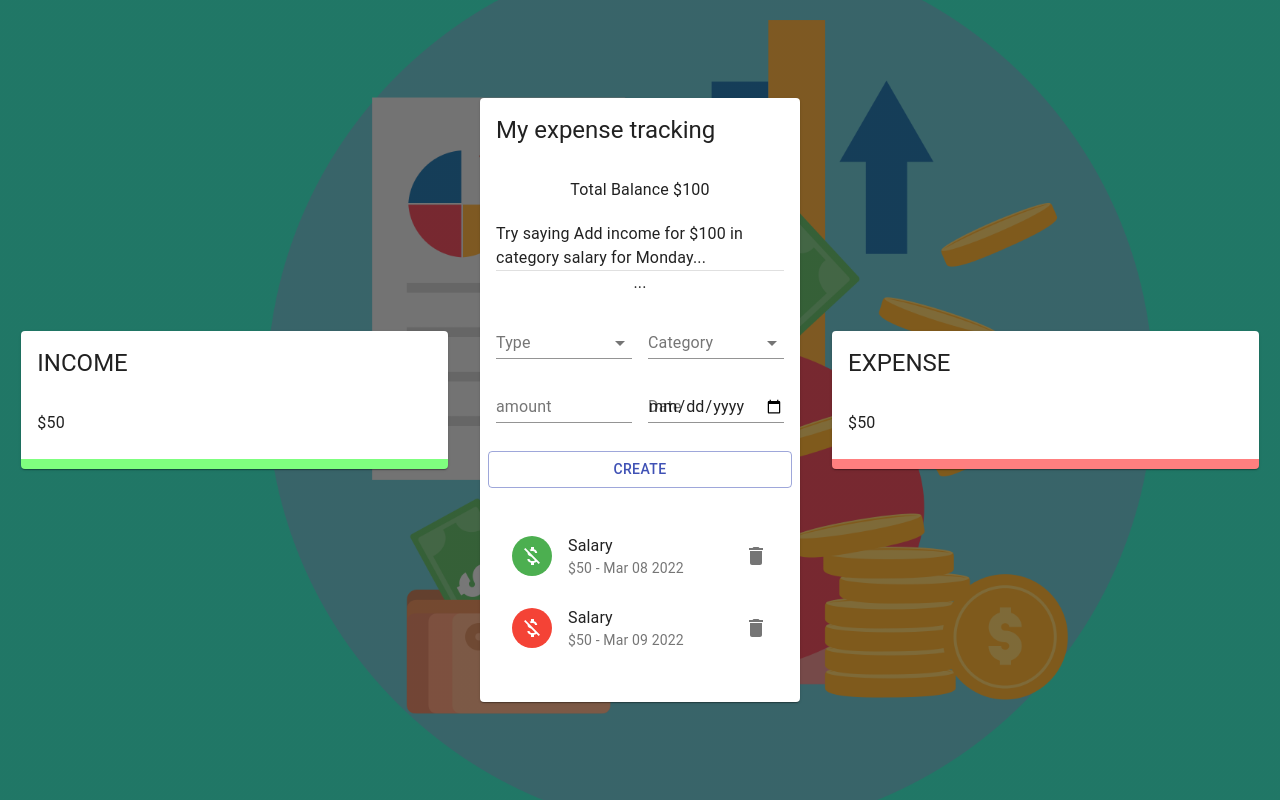
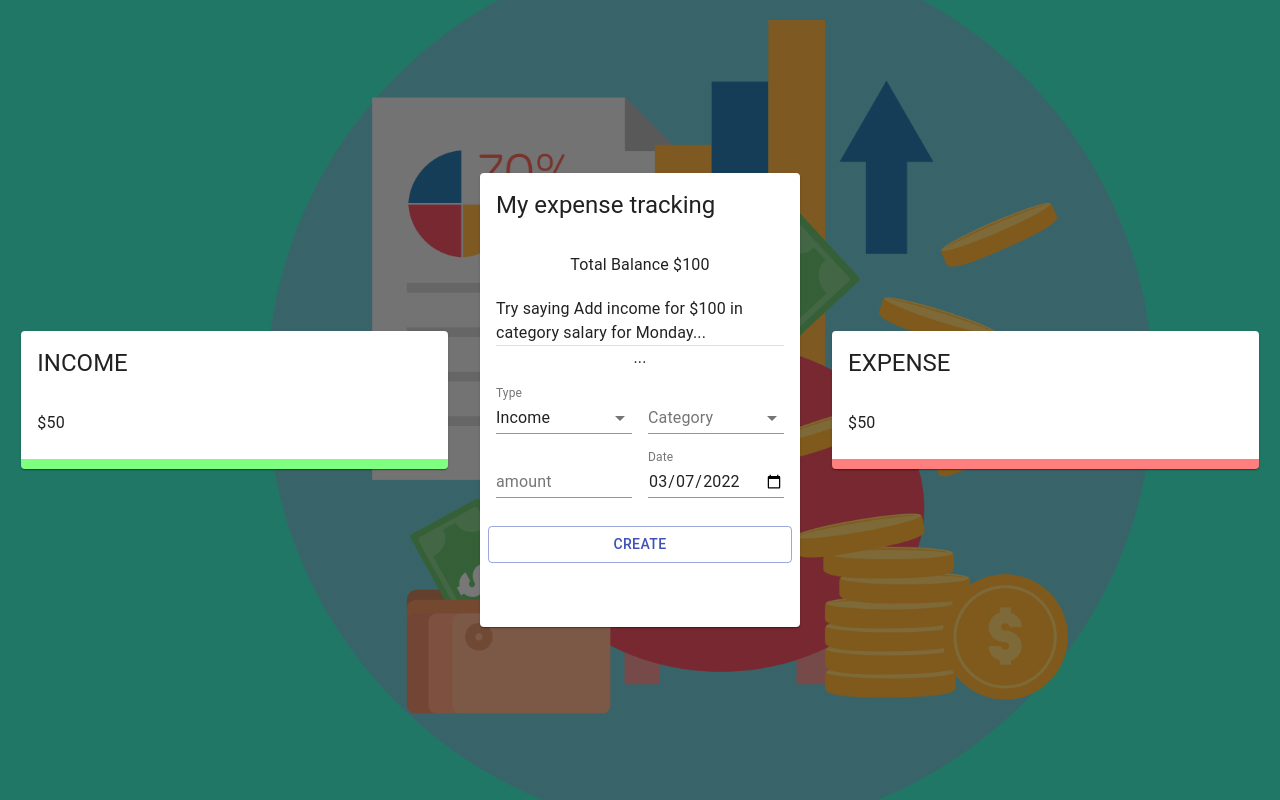
Before and after one commit to fauzsp/my-expense-tracking-app, a React (Create React App) app: page / in a window 1280 px wide. Built offline with nearby package versions, Linux system fonts and the light colour scheme.

Commit message:
date utils added.

```diff
--- a/src/components/Main/Form/Form.jsx
+++ b/src/components/Main/Form/Form.jsx
@@ -1,4 +1,6 @@
-import React from 'react';
+import React, {useState, useContext} from 'react';
+import {v4 as uuidv4} from "uuid";
+import { incomeCategories, expenseCategories } from '../../../contants/category';
 import {
     InputLabel,
     Typography,
@@ -11,9 +13,21 @@ import {
     Divider,
   } from "@material-ui/core";
 import useStyles from './styles';
+import { ExpenseTrackerContext } from '../../../context/context';
+import fomatDate from '../../../utils/formatDate';
+const initialState = {amount: '', category: '', type: "Income", date: fomatDate(new Date())};
 
 const Form = () => {
     const classes = useStyles();
+    const [formData, setFormData] = useState(initialState);
+    const {addTransaction} = useContext(ExpenseTrackerContext);
+    const createTransaction = () => {
+        const transaction = {...formData, amount: Number(formData.amount), id: uuidv4()}
+        addTransaction(transaction);
+        setFormData(initialState)
+    }
+    const selectedCategory = formData.type === "Income" ? incomeCategories : expenseCategories;
+
     return (
     <Grid container spacing={2}>
         <Grid item xs={12}>
@@ -24,7 +38,7 @@ const Form = () => {
         <Grid item xs={6}>
         <FormControl fullWidth>
             <InputLabel>Type</InputLabel>
-            <Select>
+            <Select value={formData.type} onChange={(e) => setFormData({...formData, type: e.target.value})}>
                 <MenuItem value="Income">
                     Income
                 </MenuItem>
@@ -37,25 +51,20 @@ const Form = () => {
         <Grid item xs={6}>
         <FormControl fullWidth>
             <InputLabel>Category</InputLabel>
-            <Select>
-                <MenuItem value="Business">
-                Business
-                </MenuItem>
-                <MenuItem value="Salary">
-                Salary
-                </MenuItem>
+            <Select value={FormData.category} onChange={(e) => setFormData({...formData, category: e.target.value})}>
+               {selectedCategory.map((category) => <MenuItem value={category.type}>{category.type}</MenuItem>)}
             </Select>
         </FormControl>
         </Grid>
         <Grid item xs={6}>
-            <TextField type="number" label="amount" fullWidth/>
+            <TextField value={formData.amount} onChange={(e) => setFormData({...formData, amount: e.target.value})} onch type="number" label="amount" fullWidth/>
         </Grid>
         <Grid item xs={6}>
-            <TextField type="date" label="Date" fullWidth/>
+            <TextField value={formData.date} onChange={(e) => setFormData({...formData, date: fomatDate(e.target.value)})} type="date" label="Date" fullWidth/>
         </Grid>
-        <Button className={classes.button} variant="outlined" color="primary" fullWidth>Create</Button>
+        <Button className={classes.button} variant="outlined" color="primary" fullWidth onClick={createTransaction}>Create</Button>
     </Grid>
   )
 }
 
-export default Form
+export default Form;
--- a/src/components/Main/List/List.jsx
+++ b/src/components/Main/List/List.jsx
@@ -5,15 +5,10 @@ import useStyles from './styles';
 import { ExpenseTrackerContext } from '../../../context/context';
 const List = () => {
     const classes = useStyles();
-    const globalVar = useContext(ExpenseTrackerContext);
-    console.log(globalVar, "checking values")
-    const transactions = [
-        {id: 2, type: "Income", category: "Salary", amount: 50, date: "Mar 08 2022"},
-        {id: 3, type: "Expense", category: "Salary", amount: 50, date: "Mar 09 2022"},
-        {id: 4, type: "Income", category: "Salary", amount: 50, date: "Mar 10 2022"}
-    ]
+    const {deleteTransaction, transactions} = useContext(ExpenseTrackerContext);
+    console.log(transactions, "checking values")
   return (
-    <MUIList dense={false} className={classes.list} >
+    <MUIList dense={false} className={classes.list}>
         {transactions.map((transaction) => (
             <Slide direction="down" in mountOnEnter unmountOnExit key={transaction.id}>
                 <ListItem>
@@ -24,7 +19,7 @@ const List = () => {
                 </ListItemAvatar>
                 <ListItemText primary={transaction.category} secondary={`$${transaction.amount} - ${transaction.date}`} />
                 <ListItemSecondaryAction>
-                    <IconButton edge="end" aria-label="delete"><Delete/></IconButton>
+                    <IconButton onClick={() => deleteTransaction(transaction.id)} edge="end" aria-label="delete"><Delete/></IconButton>
                 </ListItemSecondaryAction>
                 </ListItem>
             </Slide>
--- /dev/null
+++ b/src/contants/category.js
@@ -0,0 +1,33 @@
+const incomeColors = ['#123123', '#154731', '#165f40', '#16784f', '#14915f', '#10ac6e', '#0bc77e', '#04e38d', '#00ff9d'];
+const expenseColors = ['#b50d12', '#bf2f1f', '#c9452c', '#d3583a', '#dc6a48', '#e57c58', '#ee8d68', '#f79d79', '#ffae8a', '#cc474b', '#f55b5f'];
+
+export const incomeCategories = [
+  { type: 'Business', amount: 0, color: incomeColors[0] },
+  { type: 'Investments', amount: 0, color: incomeColors[1] },
+  { type: 'Extra income', amount: 0, color: incomeColors[2] },
+  { type: 'Deposits', amount: 0, color: incomeColors[3] },
+  { type: 'Lottery', amount: 0, color: incomeColors[4] },
+  { type: 'Gifts', amount: 0, color: incomeColors[5] },
+  { type: 'Salary', amount: 0, color: incomeColors[6] },
+  { type: 'Savings', amount: 0, color: incomeColors[7] },
+  { type: 'Rental income', amount: 0, color: incomeColors[8] },
+];
+
+export const expenseCategories = [
+  { type: 'Bills', amount: 0, color: expenseColors[0] },
+  { type: 'Car', amount: 0, color: expenseColors[1] },
+  { type: 'Clothes', amount: 0, color: expenseColors[2] },
+  { type: 'Travel', amount: 0, color: expenseColors[3] },
+  { type: 'Food', amount: 0, color: expenseColors[4] },
+  { type: 'Shopping', amount: 0, color: expenseColors[5] },
+  { type: 'House', amount: 0, color: expenseColors[6] },
+  { type: 'Entertainment', amount: 0, color: expenseColors[7] },
+  { type: 'Phone', amount: 0, color: expenseColors[8] },
+  { type: 'Pets', amount: 0, color: expenseColors[9] },
+  { type: 'Other', amount: 0, color: expenseColors[10] },
+];
+
+export const resetCategories = () => {
+  incomeCategories.forEach((c) => c.amount = 0);
+  expenseCategories.forEach((c) => c.amount = 0);
+};
--- a/src/context/context.js
+++ b/src/context/context.js
@@ -11,8 +11,10 @@ export const Provider = ({children}) => {
     const addTransaction = (transaction) => {
         return dispatch({type: "ADD_TRANSACTION", payload:transaction})
     }
+    // console.log(transactions, 'checking transactions')
+
     return (
-        <ExpenseTrackerContext.Provider value={{deleteTransaction, addTransaction}}>
+        <ExpenseTrackerContext.Provider value={{deleteTransaction, addTransaction, transactions}}>
             {children}
         </ExpenseTrackerContext.Provider>
     )
--- a/src/context/contextReducer.js
+++ b/src/context/contextReducer.js
@@ -1,6 +1,16 @@
 //Reducer that takes a function that takes in the old state and an action => new state
 
 const contextReducer = (state, action) => {
-
+    let transactions;
+    switch(action.type) {
+        case 'DELETE_TRANSACTION':
+         transactions = state.filter((t) => t.id !== action.payload)
+        return transactions;
+        case 'ADD_TRANSACTION':
+         transactions = [action.payload, ...state];
+         return transactions;
+        default:
+             return state;
+    }
 }
 export default contextReducer;
--- /dev/null
+++ b/src/utils/formatDate.js
@@ -0,0 +1,14 @@
+const fomatDate = (date) => {
+    const d = new Date(date);
+    let month = `${d.getMonth() + 1}` ;
+    let day = `${d.getDate()}`;
+    const year = `${d.getFullYear()}`;
+    if(month.length < 2) {
+        month = `0${month}`;
+    }
+    if(day.length < 2) {
+        day = `0${day}`;
+    }
+    return [year,month,day].join("-")
+}
+export default fomatDate;
```
